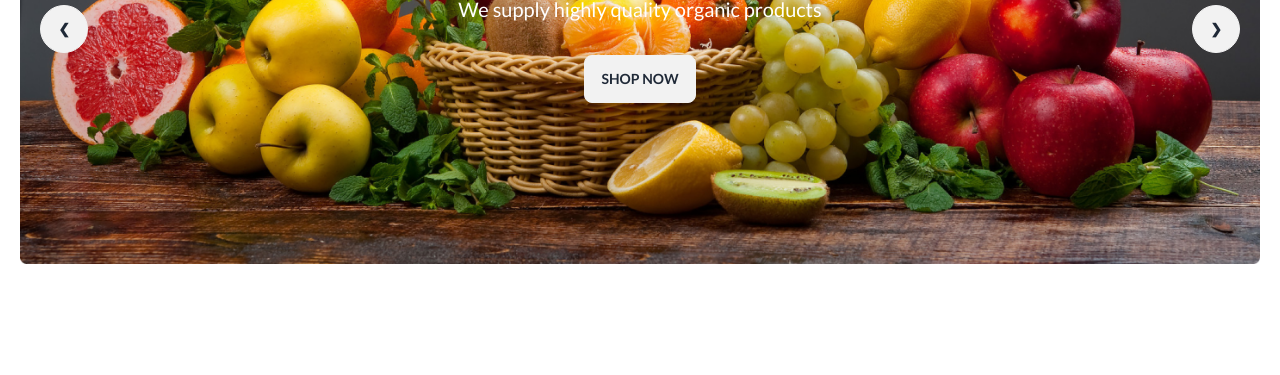
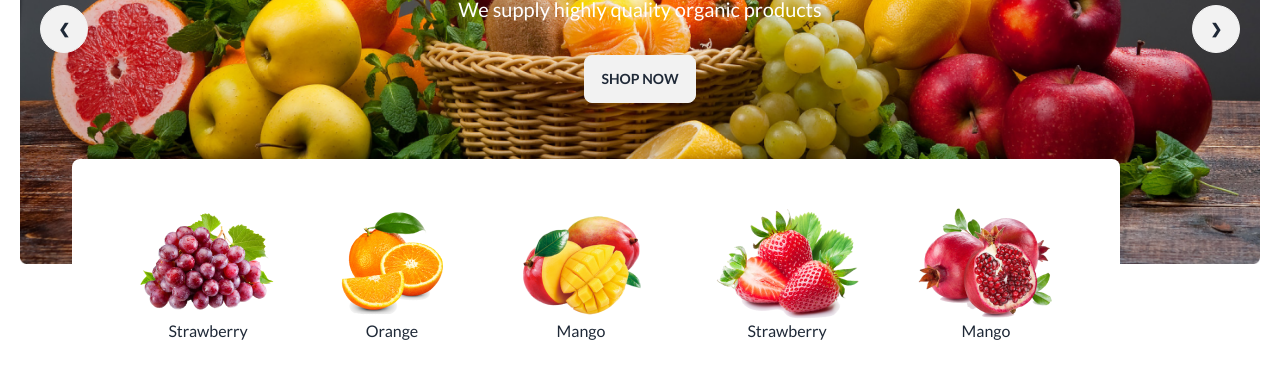
Before and after one commit to iftyzubaer/fruit-burst, a plain HTML site: page index.html in a window 1280 px wide. Shown: the part 425-800 px from the top of the page. Drawn offline with nearby package versions, Linux system fonts and the light colour scheme; grey boxes are pictures that could not be loaded.

Commit message:
banner bottom

```diff
--- a/index.html
+++ b/index.html
@@ -42,7 +42,7 @@
     </nav>
 
     <!-- banner part -->
-    <section class="mt-12 px-5">
+    <section class="mt-12 px-5 relative">
       <div class="carousel w-full">
         <div id="slide1" class="justify-center text-center carousel-item relative w-full" style="background-image: url('images/banner1.png'); background-size: 100%; background-repeat: no-repeat;">
           <div>
@@ -90,6 +90,28 @@
                     <a href="#slide3" class="btn btn-circle">❮</a>
                     <a href="#slide1" class="btn btn-circle">❯</a>
                   </div>
+        </div>
+      </div>
+      <div class="absolute bg-white flex justify-between gap-14 text-center -bottom-20 right-40 py-12 px-16 rounded-lg">
+        <div>
+          <img src="images/fruit1.png" alt="">
+          <p>Strawberry</p>
+        </div>
+        <div>
+          <img src="images/fruit2.png" alt="">
+          <p>Orange</p>
+        </div>
+        <div>
+          <img src="images/fruit3.png" alt="">
+          <p>Mango</p>
+        </div>
+        <div>
+          <img src="images/fruit4.png" alt="">
+          <p>Strawberry</p>
+        </div>
+        <div>
+          <img src="images/fruit5.png" alt="">
+          <p>Mango</p>
         </div>
       </div>
     </section>
```
